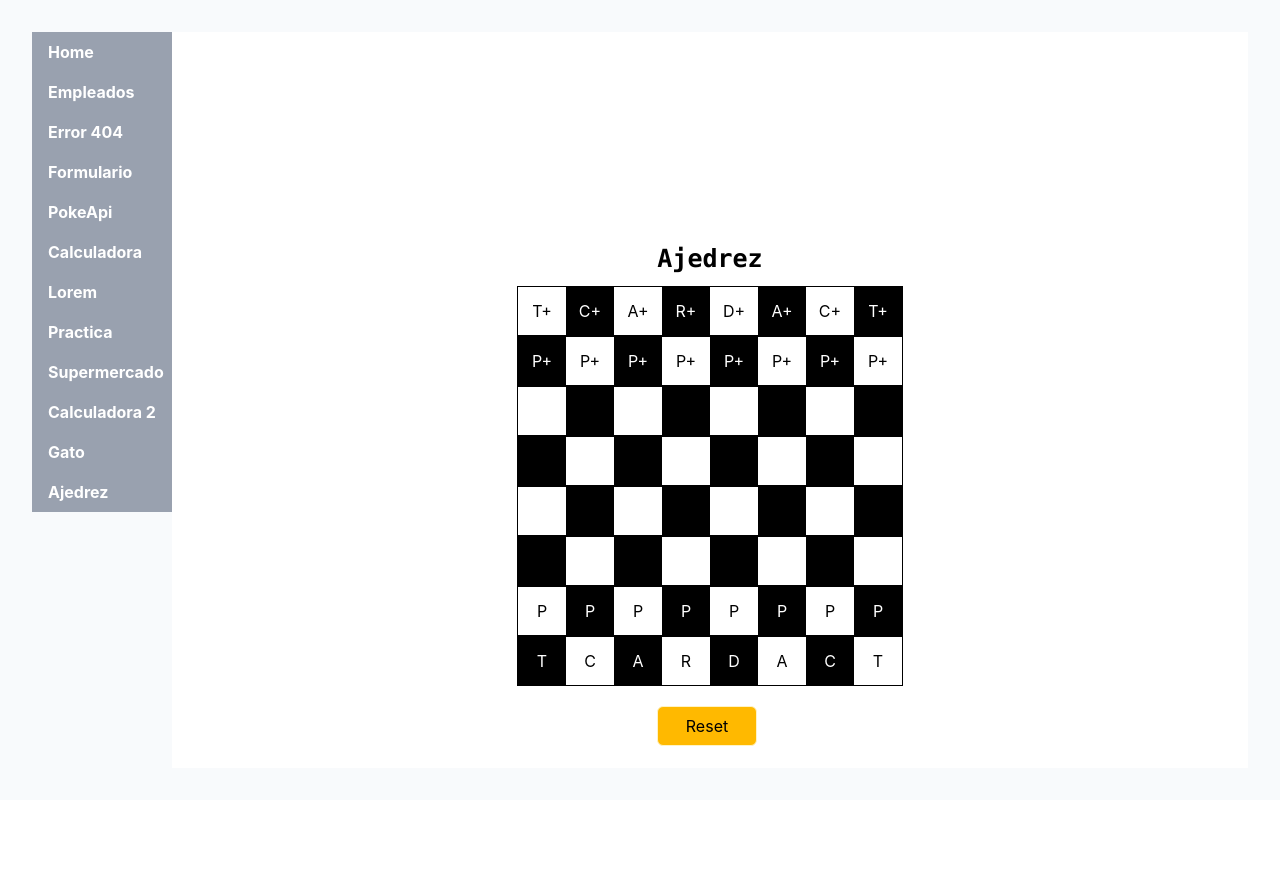
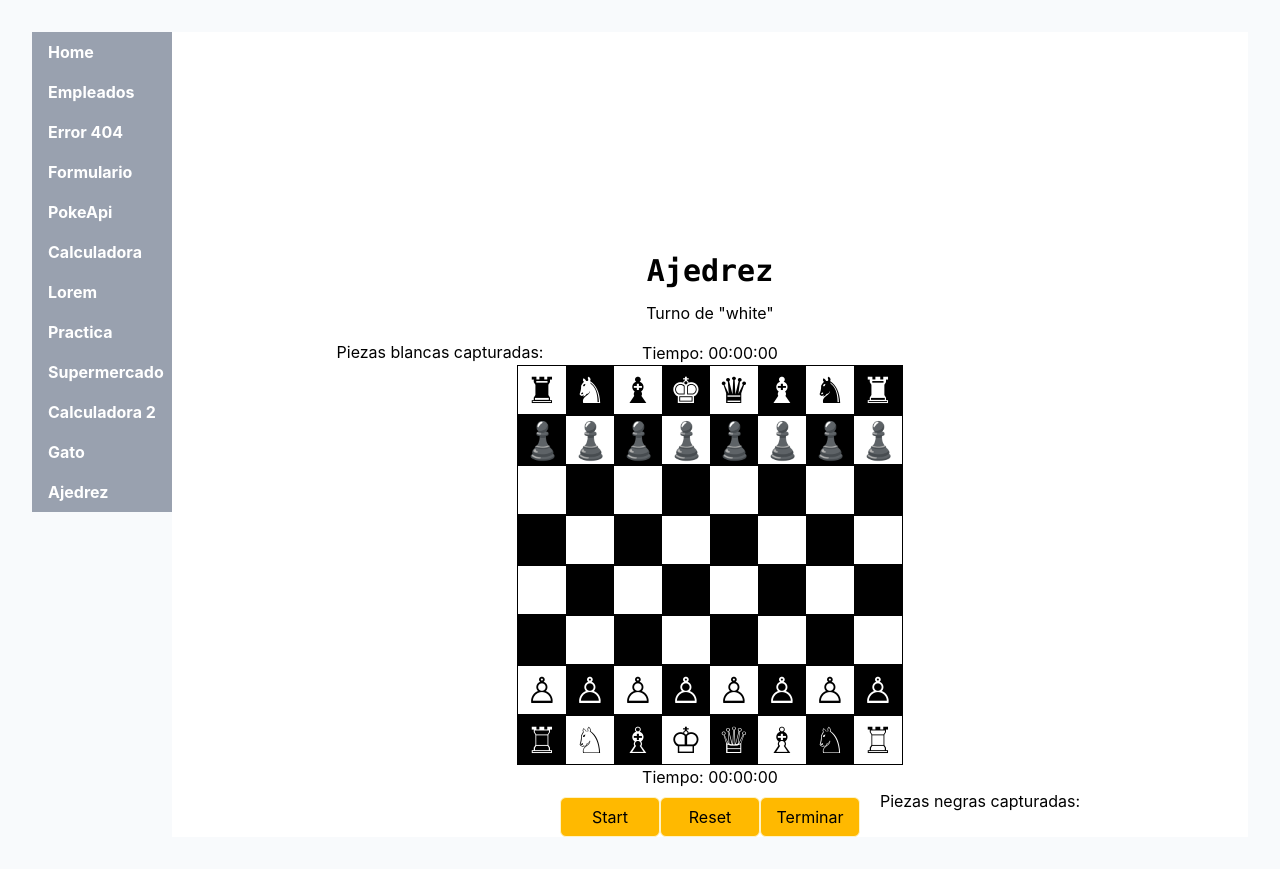
Before and after one commit to npeneipil-web/mipractica, a React (Vite) app: page /ajedrez in a window 1280 px wide. Before the commit the page ends 800 px from the top, so only its background shows below. Built offline with nearby package versions, Linux system fonts and the light colour scheme.

Commit message:
avace ajedrez

```diff
--- a/src/components/ajedrez/index.tsx
+++ b/src/components/ajedrez/index.tsx
@@ -1,4 +1,5 @@
 import { Braces, Rose, Rows } from "lucide-react";
+import { useEffect } from "react";
 import { useState } from "react";
 //crear los tipos de pieza y su color
 type PieceType = "R" | "D" | "T" | "C" | "A" | "P";
@@ -25,13 +26,23 @@ type Move = {
   col: number;
 };
 
+type Player = "white" | "black";
+
 interface PieceAttribute {
   label: string;
   src: string;
+  variant?: {
+    black: string;
+    white: string;
+  };
 }
 const pieceAttribute: Record<string, PieceAttribute> = {
-  C: { label: "Caballo", src: "" },
-  P: { label: "Peon", src: "" },
+  C: { label: "Caballo", src: "♘", variant: { white: "♘", black: "♞" } },
+  P: { label: "Peon", src: "♙", variant: { white: "♙", black: "♟" } },
+  D: { label: "Reina", src: "♕", variant: { white: "♕", black: "♛" } },
+  T: { label: "Torre", src: "♖", variant: { white: "♖", black: "♜" } },
+  A: { label: "Alfil", src: "♗", variant: { white: "♗", black: "♝" } },
+  R: { label: "Rey", src: "♔", variant: { white: "♔", black: "♚" } },
 };
 
 //tablero por defecto
@@ -86,11 +97,23 @@ export const Ajedrez = () => {
   // ESTADOS
   //tablero
   const [board, setBoard] = useState<Cell[][]>(boardDefault);
-  // guarda las sugerencia
-  const [possibleMoves, setPossibleMoves] = useState<Move[]>([]);
-  //pieza tomada
 
+  //turnos
+  const [turn, setTurn] = useState<Player>("white");
   const [pieceSelected, setPieceSelected] = useState<PieceSelected>(null);
+
+  //piezas capturadas
+  const [capturedWhite, setCapturedWhite] = useState<Cell[]>([]);
+  const [capturedBlack, setCapturedBlack] = useState<Cell[]>([]);
+
+  //mensaje en jaque
+  const [messaje, setMessage] = useState("");
+
+  //tiempo por jugador
+  const [whiteTime, setWhiteTime] = useState(0);
+  const [blackTime, setBlackTime] = useState(0);
+
+  const [isRunning, setIsRunning] = useState(false);
 
   //FUNCIONES
   //funcion para validar limites | sirve para no devolver posiciones fuera del tablero
@@ -363,23 +386,32 @@ export const Ajedrez = () => {
     }
 
     // diagonales para capturar
-    const diagonalLeftCol = col - 1;
-    const diagonalRightCol = col + 1;
-    const nextRow = row + direction;
+    //const diagonalLeftCol = col - 1;
+    //const diagonalRightCol = col + 1;
+    //const nextRow = row + direction;
 
-    if (
-      isInsideBoard(nextRow, diagonalLeftCol) &&
-      isEnemyPiece(piece, nextRow, diagonalLeftCol)
-    ) {
-      moves.push({ row: nextRow, col: diagonalLeftCol });
-    }
+    //if (
+    //isInsideBoard(nextRow, diagonalLeftCol) &&
+    //isEnemyPiece(piece, nextRow, diagonalLeftCol)
+    //) {
+    // moves.push({ row: nextRow, col: diagonalLeftCol });
+    //}
 
-    if (
-      isInsideBoard(nextRow, diagonalRightCol) &&
-      isEnemyPiece(piece, nextRow, diagonalRightCol)
-    ) {
-      moves.push({ row: nextRow, col: diagonalRightCol });
-    }
+    //if (
+    //isInsideBoard(nextRow, diagonalRightCol) &&
+    //isEnemyPiece(piece, nextRow, diagonalRightCol)
+    //) {
+    // moves.push({ row: nextRow, col: diagonalRightCol });
+    //}
+
+    //llama a movimientos atancantes en diagonal
+    const attackMoves = getPawnAttackMoves(piece, row, col);
+
+    attackMoves.forEach((move) => {
+      if (isEnemyPiece(piece, move.row, move.col)) {
+        moves.push(move);
+      }
+    });
 
     return moves;
   };
@@ -413,14 +445,28 @@ export const Ajedrez = () => {
 
     const newBoard = board.map((row) => [...row]);
 
+    const capturedPiece = newBoard[toRow][toCol];
+
+    if (capturedPiece) {
+      if (pieceSelected.piece.color === "white") {
+        setCapturedBlack((prev) => [...prev, capturedPiece]);
+      } else {
+        setCapturedWhite((prev) => [...prev, capturedPiece]);
+      }
+    }
+
     newBoard[toRow][toCol] = pieceSelected.piece;
     newBoard[pieceSelected.row][pieceSelected.col] = null;
 
     setBoard(newBoard);
     setPieceSelected(null);
+    setTurn(turn === "white" ? "black" : "white");
   };
-
+  //manejar pieza seleccionada
   const handleSelectPiece = (row: number, col: number) => {
+    if (!isRunning) {
+      return;
+    }
     if (pieceSelected) {
       const isSuggestion = pieceSelected.suggestions.some(
         (move) => move.row === row && move.col === col,
@@ -431,28 +477,222 @@ export const Ajedrez = () => {
         return;
       }
     }
-
     const piece = board[row][col];
 
     if (!piece) {
       setPieceSelected(null);
       return;
     }
+    if (piece.color != turn) {
+      return;
+    }
 
-    const suggestions = getPossibleMoves(row, col);
+    let suggestions = getPossibleMoves(row, col);
+    const isInCheck = isKingInCheck(turn);
+
+    if (isInCheck) {
+      const threats = getCheckingPieces(turn);
+
+      if (piece.type !== "R") {
+        suggestions = suggestions.filter((move) =>
+          threats.some(
+            (threat) => threat.row === move.row && threat.col === move.col,
+          ),
+        );
+      }
+    }
+
     setPieceSelected({ piece, row, col, suggestions });
+  };
+
+  //Rey en Jaque
+  //encontar al rey
+  const findKing = (color: PieceColor) => {
+    for (let row = 0; row < 8; row++) {
+      for (let col = 0; col < 8; col++) {
+        const piece = board[row][col];
+
+        if (piece?.type === "R" && piece.color === color) {
+          return { row, col };
+        }
+      }
+    }
+    return null;
+  };
+  //saber si el peon amenza al rey
+  const getPawnAttackMoves = (
+    piece: Piece,
+    row: number,
+    col: number,
+  ): Move[] => {
+    const direction = piece.color === "white" ? -1 : 1;
+
+    return [
+      { row: row + direction, col: col - 1 },
+      { row: row + direction, col: col + 1 },
+    ].filter((move) => isInsideBoard(move.row, move.col));
+  };
+  //ataque
+  const getAttackMoves = (row: number, col: number): Move[] => {
+    const piece = board[row][col];
+
+    if (!piece) return [];
+
+    if (piece.type === "P") {
+      return getPawnAttackMoves(piece, row, col);
+    }
+
+    return getPossibleMoves(row, col);
+  };
+
+  // funcion que detecta el jaque
+
+  const isKingInCheck = (color: PieceColor) => {
+    const kingPosition = findKing(color);
+
+    if (!kingPosition) return false;
+
+    const enemyColor = color === "white" ? "black" : "white";
+
+    for (let row = 0; row < 8; row++) {
+      for (let col = 0; col < 8; col++) {
+        const piece = board[row][col];
+        if (!piece || piece.color !== enemyColor) continue;
+        {
+          const attackMoves = getAttackMoves(row, col);
+          const isThreateningKing = attackMoves.some(
+            (move) =>
+              move.row === kingPosition.row && move.col === kingPosition.col,
+          );
+
+          if (isThreateningKing) {
+            return true;
+          }
+        }
+      }
+    }
+    return false;
+  };
+
+  useEffect(() => {
+    const whiteInCheck = isKingInCheck("white");
+    const blackInCheck = isKingInCheck("black");
+
+    if (whiteInCheck) {
+      setMessage("Jaque al rey Blanco");
+    } else if (blackInCheck) {
+      setMessage("Jaque al rey Negro");
+    } else {
+      setMessage("");
+    }
+  }, [board]);
+
+  //que pieza esta dando jaque
+  const getCheckingPieces = (color: PieceColor): Move[] => {
+    const kingPosition = findKing(color);
+
+    if (!kingPosition) return [];
+
+    const enemyColor = color === "white" ? "black" : "white";
+    const threats: Move[] = [];
+
+    for (let row = 0; row < 8; row++) {
+      for (let col = 0; col < 8; col++) {
+        const piece = board[row][col];
+
+        if (!piece || piece.color !== enemyColor) continue;
+
+        const attackMoves = getAttackMoves(row, col);
+
+        const isThreateningKing = attackMoves.some(
+          (move) =>
+            move.row === kingPosition.row && move.col === kingPosition.col,
+        );
+
+        if (isThreateningKing) {
+          threats.push({ row, col });
+        }
+      }
+    }
+
+    return threats;
+  };
+
+  // Cronometro
+  useEffect(() => {
+    if (!isRunning) return;
+
+    const interval = setInterval(() => {
+      if (turn === "white") {
+        setWhiteTime((prev) => prev + 10);
+      } else {
+        setBlackTime((prev) => prev + 10);
+      }
+    }, 10);
+
+    return () => clearInterval(interval);
+  }, [turn, isRunning]);
+
+  const addZero = (value: number) => value.toString().padStart(2, "0");
+
+  const formatTime = (time: number) => {
+    const minutes = Math.floor(time / 60000);
+    const seconds = Math.floor((time % 60000) / 1000);
+    const milliseconds = Math.floor((time % 1000) / 10);
+
+    return `${addZero(minutes)}:${addZero(seconds)}:${addZero(milliseconds)}`;
   };
 
   //funcion para resetear
   const resetBoard = () => {
     setBoard(boardDefault.map((row) => [...row]));
     setPieceSelected(null);
+    setTurn("white");
+    setCapturedWhite([]);
+    setCapturedBlack([]);
+    setWhiteTime(0);
+    setBlackTime(0);
+    setIsRunning(true);
+  };
+  //iniciar
+  const startBoard = () => {
+    setIsRunning(true);
   };
 
+  //funcion para terminar
+  const finish = () => {
+    setBoard(boardDefault.map((row) => [...row]));
+    setPieceSelected(null);
+    setTurn("white");
+    setCapturedWhite([]);
+    setCapturedBlack([]);
+    setWhiteTime(0);
+    setBlackTime(0);
+    setIsRunning(false);
+  };
+  // funcion render
+  const pieceRender = (cell: Cell) => {
+    return (
+      cell &&
+      cell.type &&
+      (pieceAttribute[cell.type]?.variant?.[cell.color] ??
+        `${cell?.type}${cell?.color && cell.color == "white" ? "" : "+"}`)
+    );
+  };
   return (
-    <div className="mt-50 ">
-      <div className="p-2">
-        <p className="font-bold font-mono text-[25px] text-center">Ajedrez</p>
+    <div className="mt-50">
+      <div className="absolute left-80 top-85 w-60 rounded-2xl text-center">
+        <p>Piezas blancas capturadas: </p>
+        <div className="grid grid-cols-4 text-4xl ">
+          {capturedWhite.map((piece) => pieceRender(piece)) || "Ninguna"}
+        </div>
+      </div>
+      <div className="p-4">
+        <p className="font-bold font-mono text-[30px] text-center">Ajedrez</p>
+        <p className="mt-2 text-center">Turno de "{turn}"</p>
+      </div>
+      <div className="flex justify-center items-center w-full">
+        Tiempo: {formatTime(blackTime)}
       </div>
       {board.map((row, rowIndex) => (
         <div key={rowIndex} className="flex border">
@@ -474,22 +714,50 @@ export const Ajedrez = () => {
                   <span className="absolute inset-0 bg-green-400/40"></span>
                 )}
 
-                <span className="relative z-10">
-                  {cell
-                    ? `${cell.type}${cell.color && cell.color == "white" ? "" : "+"}`
-                    : ""}
+                <span className="relative z-10 text-4xl">
+                  {pieceRender(cell)}
                 </span>
               </button>
             );
           })}
         </div>
       ))}
-      <button
-        className="w-25 h-10 left-35 bg-amber-400 border border-amber-100 relative top-5 rounded-md"
-        onClick={resetBoard}
-      >
-        Reset
-      </button>
+      <div className="flex justify-center items-center w-full">
+        Tiempo: {formatTime(whiteTime)}
+      </div>
+      <div className="  absolute   rounded-2xl right-40 w-70">
+        <p className="text-center">Piezas negras capturadas: </p>
+        <div className="grid grid-cols-4 text-4xl">
+          {capturedBlack.map((cell: Cell) => pieceRender(cell)) || "Ninguna"}
+        </div>
+      </div>
+      <div className="flex justify-center mt-2">
+        <button
+          className="w-25 h-10 left-35 bg-amber-400 border border-amber-100 hover:bg-amber-300 rounded-md"
+          onClick={startBoard}
+        >
+          Start
+        </button>
+        <button
+          className="w-25 h-10 left-35 bg-amber-400 border border-amber-100 hover:bg-amber-300 rounded-md"
+          onClick={resetBoard}
+        >
+          Reset
+        </button>
+        <button
+          className="w-25 h-10 left-35 bg-amber-400 border border-amber-100 hover:bg-amber-300 rounded-md"
+          onClick={finish}
+        >
+          Terminar
+        </button>
+      </div>
+
+      <div className="relative top-10">
+        {" "}
+        {messaje && (
+          <p className="text-center font-bold text-[20px]">{messaje}</p>
+        )}
+      </div>
     </div>
   );
 };
```
